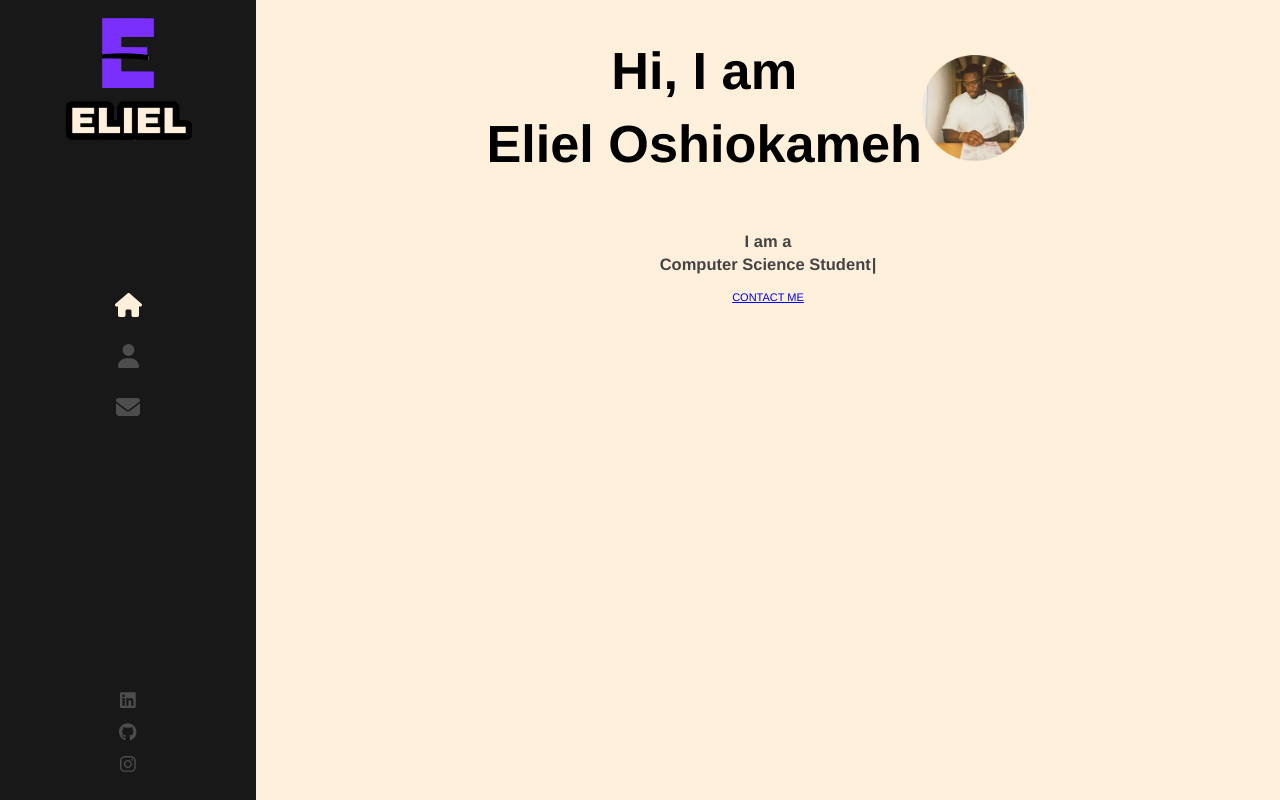
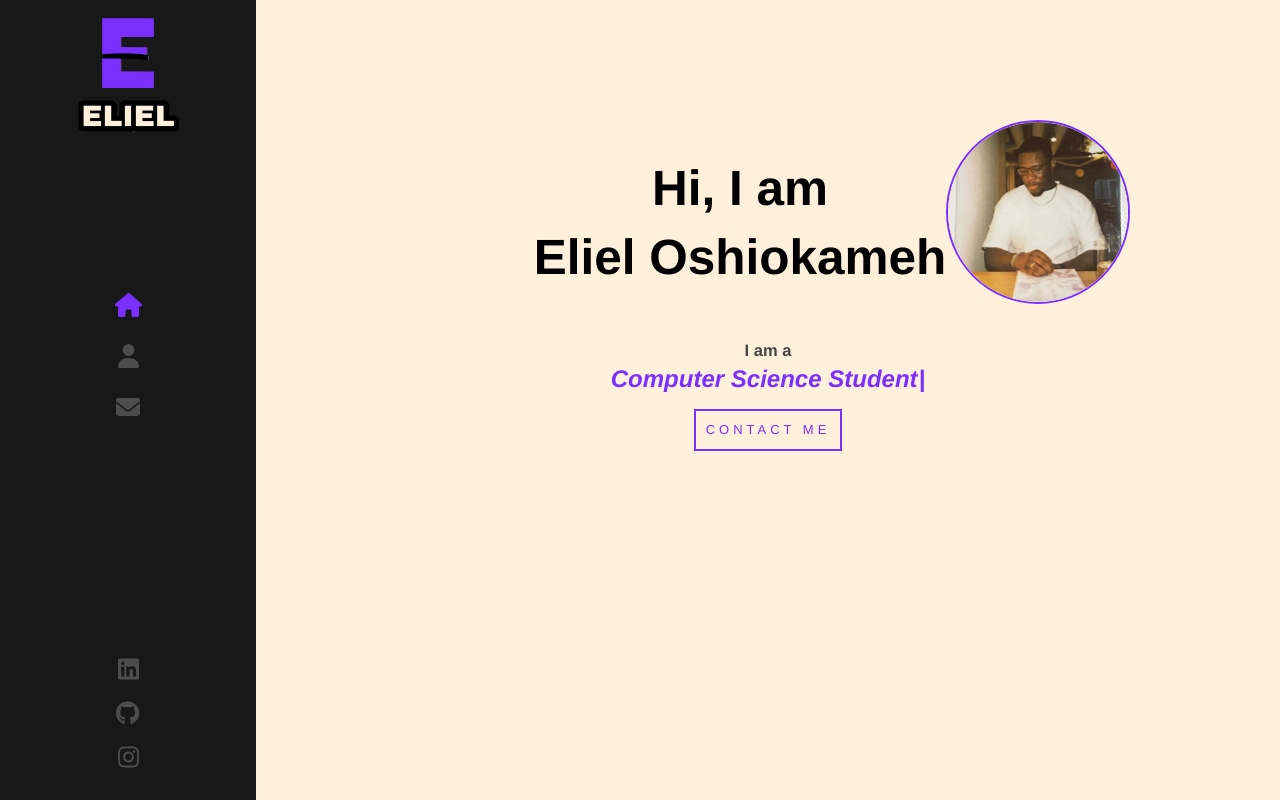
Before and after one commit to elieloshiokameh/React-Portfolio, a React (Create React App) app: page / in a window 1280 px wide. Shown: the top 800 px of the page. Built offline with nearby package versions, Linux system fonts and the light colour scheme.

Commit message:
changes to home page

```diff
--- a/public/index.html
+++ b/public/index.html
@@ -2,14 +2,14 @@
 <html lang="en">
   <head>
     <meta charset="utf-8" />
-    <link rel="icon" href="%PUBLIC_URL%/favicon.ico" />
+    <link rel="icon" href="react-portfolio\src\assets\images\logo-e.png" />
     <meta name="viewport" content="width=device-width, initial-scale=1" />
     <meta name="theme-color" content="#000000" />
     <meta
       name="description"
       content="Web site created using create-react-app"
     />
-    <link rel="apple-touch-icon" href="%PUBLIC_URL%/logo192.png" />
+    <link rel="apple-touch-icon" href="react-portfolio\src\assets\images\logo-e.png" />
     <!--
       manifest.json provides metadata used when your web app is installed on a
       user's mobile device or desktop. See https://developers.google.com/web/fundamentals/web-app-manifest/
@@ -24,7 +24,7 @@
       work correctly both with client-side routing and a non-root public URL.
       Learn how to configure a non-root public URL by running `npm run build`.
     -->
-    <title>React App</title>
+    <title>Eliel Oshiokameh</title>
   </head>
   <body>
     <noscript>You need to enable JavaScript to run this app.</noscript>
--- a/src/components/Home/index.js
+++ b/src/components/Home/index.js
@@ -20,6 +20,7 @@ const Home = () => {
 
             <h2>
                 I am a
+                <div className="typewriter">
                     <Typewriter
                         options={{
                             strings: ['Computer Science Student', 'Software Engineer', 'Front/BackEnd Developer'],
@@ -27,6 +28,7 @@ const Home = () => {
                             loop: true,
                         }}
                     />
+                </div>
             </h2>
             <Link to="/contact" className='flat-button'>CONTACT ME</Link>
 
--- a/src/components/Home/index.scss
+++ b/src/components/Home/index.scss
@@ -1,23 +1,87 @@
-.home-page{
-    h1{
-        color: black;
-        font-size: 475%;
-        margin-left: 10%;
-        text-align: center;
-        display: inline-block;
+.home-page {
+    width: 100%;
+    height: 100%;
+
+    align-content: center;
+    justify-content: center;
+
+    overflow: hidden;
+    overflow-y: scroll;
+}
+
+h1 {
+    position: relative;
+    color: black;
+    font-size: 450%;
+    text-align: center;
+}
+
+
+
+.introduction {
+    margin-top: 5px;
+    display: flex;
+    margin-left: 10%;
+    align-items:left;
+    justify-content: center;
+    position: relative;
+
+    img {
+        animation: rotateIn 1s linear both;
+        animation-delay: 1.4s;
+        height: 180px;
+        width: 180;
+        position: relative;
+        border-width: 2px;
+        border: 2.8px solid rgb(123, 47, 253);
+        border-radius: 50%;
+        border-top-width: 2.8px;
+        border-right-width: 2.8px;
+        border-bottom-width: 2.8px;
+        border-left-width: 2.8px;
+        border-top-style: solid;
+        border-right-style: solid;
+        border-bottom-style: solid;
+        border-left-style: solid;
+        border-top-color: rgb(123, 47, 253);
+        border-right-color: rgb(123, 47, 253);
+        border-bottom-color: rgb(123, 47, 253);
+        border-left-color: rgb(123, 47, 253);
+        border-image-source: initial;
+        border-image-slice: initial;
+        border-image-width: initial;
+        border-image-outset: initial;
+        border-image-repeat: initial;
 
     }
 
-    img{
-        max-height: 106px;
-        margin-right: 7px;
-        display: inline-block;
-        position: relative;
+}
+
+.typewriter{
+    color: rgb(123, 47, 253);
+    font-style:italic;
+    font-weight:bold;
+    font-size: x-large;
+}
+
+.flat-button {
+    position: relative;
+    color: rgb(123, 47, 253);
+    font-size: 13px;
+    font-weight: 400;
+    letter-spacing: 4px;
+    display: inline-table;
+    border: 2.8px solid rgb(123, 47, 253);
+    fill:rgb(123, 47, 253);
+    text-decoration: none;
+    padding: 10px 10px;
+    float: center;
+    animation: fadeIn 1s 1.8s backwards;
+    white-space: nowrap;
+
+    &:hover{
+        background: rgb(123, 47, 253);
+        color: rgb(255,240,220);
+        font-weight: bold;
     }
 }
-
-.introduction{
-    display: flex;
-    margin-left: 20%;
-    align-items: center;
-}
--- a/src/components/Sidebar/index.scss
+++ b/src/components/Sidebar/index.scss
@@ -15,10 +15,10 @@
             display: block;
             margin: 8px auto;
             width: 20%;
-            height: 40%;
+            height: 30%;
 
             &.sub-logo {
-                width: 50%;
+                width: 40%;
             }
         }
     }
@@ -49,7 +49,7 @@
                 color: rgb(255, 240, 220);
 
                 svg {
-                    opacity: .1;
+                    opacity: .4;
                 }
 
                 &:after {
@@ -92,7 +92,7 @@
 
         a.active {
             svg {
-                color: rgb(255, 240, 220);
+                color: rgb(123,47,253);
             }
         }
     }
@@ -111,8 +111,8 @@
             a{
                 padding: 7px 0;
                 display: block;
-                font-size: 18px;
-                line-height: 16px;
+                font-size: 24px;
+                line-height: 30px;
 
                 &:hover svg{
                     color:rgb(255, 240, 220);
```
Also changed, not shown: public/manifest.json. Lines whose indentation alone changed are shown as unchanged.
